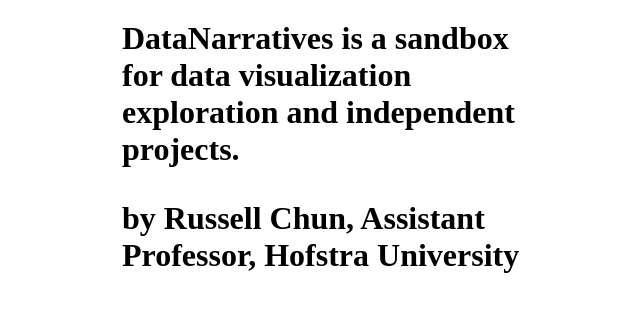
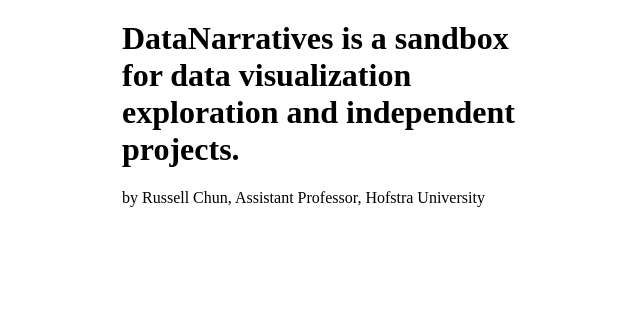
Before and after one commit to datanarratives/datanarratives.github.io, a plain HTML site: page index.html in a window 1280 px wide. Shown: the whole page, without its empty margins (318-958 px from the left). Drawn offline with Linux system fonts and the light colour scheme.

Commit message:
Update index.html

```diff
--- a/index.html
+++ b/index.html
@@ -1,7 +1,7 @@
 <html>
 <head></head>
 <body style="width:400px; margin:auto;margin-top:20px;">
-<h1>DataNarratives is a sandbox for data visualization exploration and independent projects.<h1>
+<h1>DataNarratives is a sandbox for data visualization exploration and independent projects.</h1>
   <p>by Russell Chun, Assistant Professor, Hofstra University</p>
 </body>
 </html>
```
